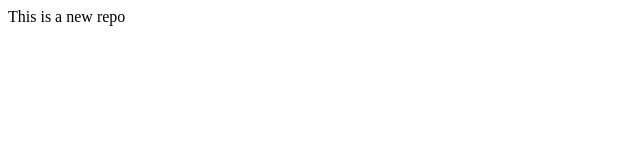
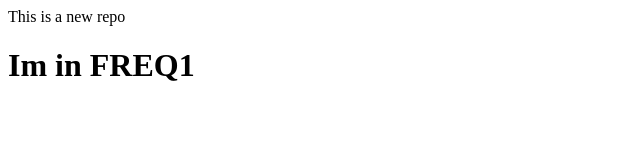
Before and after one commit to Sneha023/LocalRepo, a plain HTML site: page index.html in a window 1280 px wide. Shown: the whole page, without its empty margins (0-640 px from the left). Drawn offline with Linux system fonts and the light colour scheme.

Commit message:
first commit

```diff
--- a/index.html
+++ b/index.html
@@ -1 +1,3 @@
+
 <p>This is a new repo</p>
+<h1>Im in FREQ1</h1>
```
